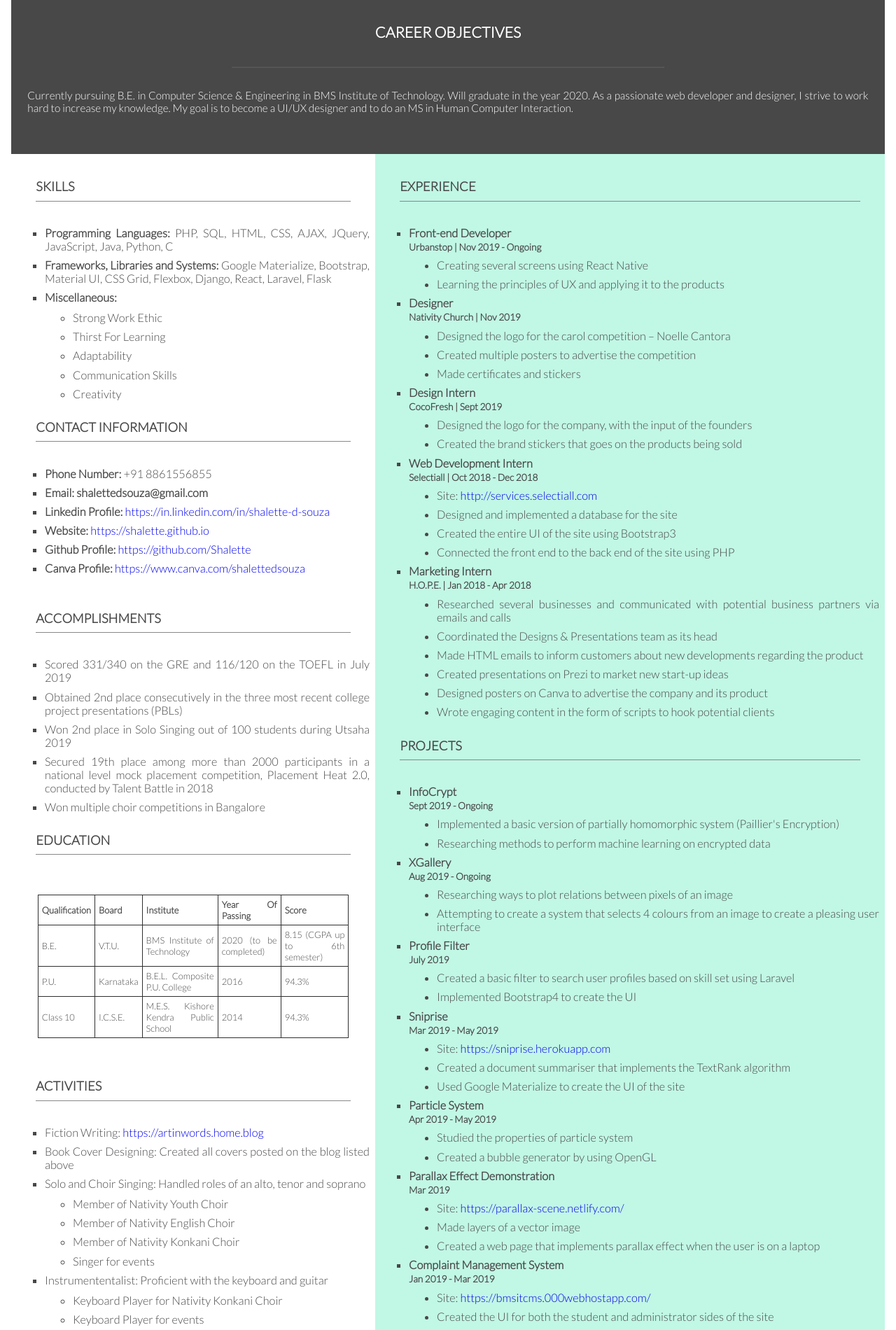
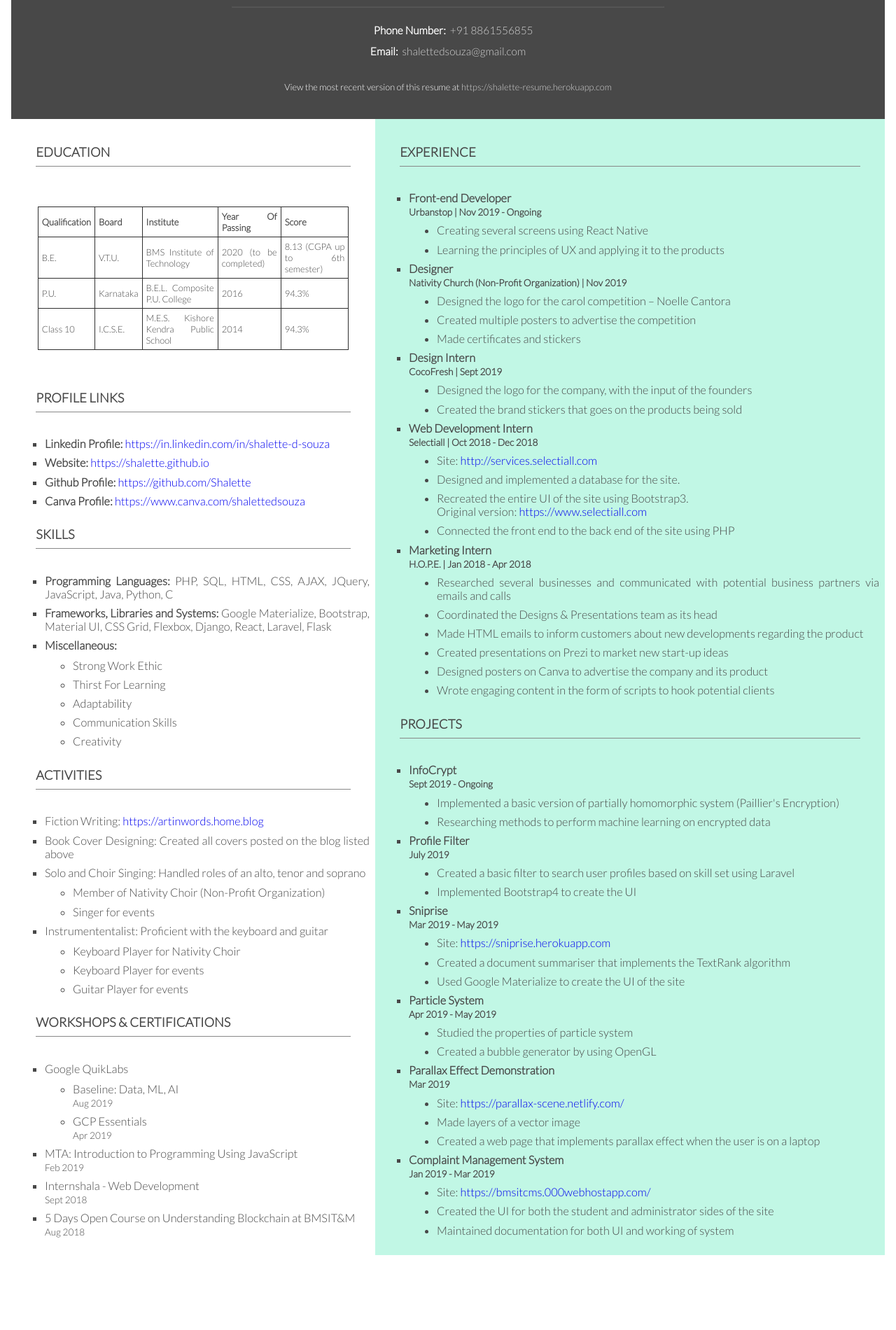
Before and after one commit to Shalette/react-resume, a React (Create React App) app: page / in a window 1280 px wide. Shown: the part 165-2065 px from the top of the page at 70% size. After the commit the page ends 1958 px from the top, so only its background shows below. Built offline with nearby package versions, Linux system fonts and the light colour scheme.

Commit message:
Changes made

```diff
--- a/src/App.css
+++ b/src/App.css
@@ -13,11 +13,11 @@ table, tr, td, th{
   overflow-x: scroll;
 }
 
-@media only screen and (min-width: 1035px) {
+@media only screen and (max-width: 1034px) {
   #left{
+    order: 3;
+  }
+  #right{
     order: 2;
   }
-  #right{
-    order: 3;
-  }
 }
--- a/src/App.js
+++ b/src/App.js
@@ -18,7 +18,7 @@ const theme = createMuiTheme({
   }
 });
 
-const Name = styled.h2({
+const Name = styled.h3({
   fontVariant: 'small-caps',
   fontFamily:'Raleway'
 });
@@ -29,9 +29,9 @@ const Line = styled.hr({
   width: '50%',
   opacity: '0.1',
 });
-const Summary = styled.p({
+const Summary = styled.span({
   padding:'1em',
-  textAlign: 'justify',
+  textAlign: 'center',
   fontSize: '0.6em',
 });
 const Heading = styled.h6({
@@ -96,15 +96,120 @@ export default function App() {
       <Grid className={classes.title} item xs={12}>
         <Name>Shalette D'Souza</Name>
         <p>Front end developer &amp; student at BMSIT&nbsp;&&nbsp;M</p>
-        <h5>CAREER OBJECTIVES</h5>
         <Line></Line>
-        <Summary>Currently pursuing B.E. in Computer Science & Engineering in BMS Institute of Technology. Will graduate in the year 2020. As a passionate web developer and designer, I strive to work hard to increase my knowledge. My goal is to become a UI/UX designer and to do an MS in Human Computer Interaction.
-        <br/><br/>
-         {/* <center><small>View the most recent version of this resume at <Link style={{color: "#d3d3d3"}} target="_blank" href="https://shalette-resume.herokuapp.com">https://shalette-resume.herokuapp.com
+        <Summary>
+          <b>Phone Number:</b><Link target="_blank" style={{color: "#d3d3d3"}} href="tel:+918861556855">&nbsp;&nbsp;+91&nbsp;8861556855</Link> <br/>
+          <b>Email:</b><Link target="_blank" style={{color: "#d3d3d3"}} href="mailto:shalettedsouza@gmail.com">&nbsp;&nbsp;shalettedsouza@gmail.com</Link>
+          <br/><br/>
+          <center><small>View the most recent version of this resume at <Link style={{color: "#d3d3d3"}} target="_blank" href="https://shalette-resume.herokuapp.com">https://shalette-resume.herokuapp.com
           </Link></small>
-          </center> */}
-          </Summary>
+          </center>
+        </Summary>
       </Grid>
+
+      <Grid id="left" className={classes.left} item sm={12} md={5} xs={12}>
+
+      <Heading>Education</Heading>
+      <div class="overflow">
+        <table>
+          <thead><tr><th>Qualification</th><th>Board</th><th>Institute</th><th>Year Of Passing</th><th>Score</th></tr></thead>
+          <tbody>
+            <tr>
+              <td>B.E.</td>
+              <td>V.T.U.</td>
+              <td>BMS Institute of Technology</td>
+              <td>2020 (to be completed)</td>
+              <td>8.13 (CGPA up to 6th semester)</td>
+            </tr>
+
+            <tr>
+              <td>P.U.</td>
+              <td>Karnataka</td>
+              <td>B.E.L. Composite P.U. College</td>
+              <td>2016</td>
+              <td>94.3%</td>
+            </tr>
+
+            <tr>
+              <td>Class 10</td>
+              <td>I.C.S.E.</td>
+              <td>M.E.S. Kishore Kendra Public School</td>
+              <td>2014</td>
+              <td>94.3%</td>
+            </tr>
+          </tbody>
+        </table>
+      </div>
+
+      <Heading>Profile Links</Heading>
+      <ListMain>
+        <ListItem><b>Linkedin&nbsp;Profile:</b>
+          <Link target="_blank" href="https://in.linkedin.com/in/shalette-d-souza">
+          &nbsp;https://in.linkedin.com/in/shalette-d-souza</Link>
+        </ListItem>
+          <ListItem><b>Website:</b>
+          <Link target="_blank"  href="https://shalette.github.io/">
+          &nbsp;https://shalette.github.io</Link>
+        </ListItem>
+        <ListItem><b>Github&nbsp;Profile:</b>
+          <Link target="_blank" href="https://github.com/Shalette">
+          &nbsp;https://github.com/Shalette</Link>
+        </ListItem>
+        <ListItem><b>Canva&nbsp;Profile:</b>
+          <Link target="_blank" href="https://www.canva.com/shalettedsouza">
+          &nbsp;https://www.canva.com/shalettedsouza</Link>
+        </ListItem>
+      </ListMain>
+
+      <Heading>Skills</Heading>
+      <ListMain>
+        <ListItem><b>Programming Languages: </b>PHP, SQL, HTML, CSS, AJAX, JQuery, JavaScript, Java, Python, C</ListItem>
+        <ListItem><b>Frameworks, Libraries and Systems: </b>Google Materialize, Bootstrap, Material UI, CSS Grid, Flexbox, Django, React, Laravel, Flask</ListItem>
+        <ListItem><b>Miscellaneous: </b>
+          <ListSub>
+            <ListItem>Strong Work Ethic</ListItem>
+            <ListItem>Thirst For Learning</ListItem>
+            <ListItem>Adaptability</ListItem>
+            <ListItem>Communication Skills</ListItem>
+            <ListItem>Creativity</ListItem>
+          </ListSub>
+        </ListItem>
+      </ListMain>
+
+      <Heading>Activities</Heading>
+      <ListMain>
+        <ListItem>Fiction Writing: <Link href="https://artinwords.home.blog/">https://artinwords.home.blog</Link></ListItem>
+        <ListItem>Book Cover Designing: Created all covers posted on the blog listed above</ListItem>
+        <ListItem>Solo and Choir Singing: Handled roles of an alto, tenor and soprano
+          <ListSub>
+              <ListItem>Member of Nativity Choir (Non-Profit Organization)</ListItem>
+              <ListItem>Singer for events</ListItem>
+          </ListSub>
+        </ListItem>
+        <ListItem>Instrumententalist: Proficient with the keyboard and guitar
+          <ListSub>
+              <ListItem>Keyboard Player for Nativity Choir</ListItem>
+              <ListItem>Keyboard Player for events</ListItem>
+              <ListItem>Guitar Player for events</ListItem>
+          </ListSub>
+        </ListItem>
+      </ListMain>
+
+      <Heading>Workshops&nbsp;&amp; Certifications</Heading>
+      <ListMain>
+        <ListItem>Google QuikLabs
+          <ListSub>
+              <ListItem>Baseline: Data, ML, AI <br /><small>Aug 2019</small></ListItem>
+              <ListItem>GCP Essentials<br /><small>Apr 2019</small></ListItem>
+          </ListSub>
+        </ListItem>
+        <ListItem>MTA: Introduction to Programming Using JavaScript<br /><small>Feb 2019 </small></ListItem>
+        <ListItem>Internshala - Web Development<br /><small>Sept 2018</small></ListItem>
+        <ListItem>5 Days Open Course on Understanding Blockchain at BMSIT&M<br /><small>Aug 2018</small>
+        </ListItem>
+      </ListMain>
+      </Grid>
+
 
       <Grid id="right" className={classes.right} item sm={12} md={7} xs={12}>
       <Heading>Experience</Heading>
@@ -116,7 +221,7 @@ export default function App() {
         <ListItem>Learning the principles of UX and applying it to the products</ListItem>
       </ListInfo>
 
-      <ListItem><b>Designer<br/><small>Nativity Church | Nov 2019</small></b></ListItem>
+      <ListItem><b>Designer<br/><small>Nativity Church (Non-Profit Organization) | Nov 2019</small></b></ListItem>
       <ListInfo>
         <ListItem>Designed the logo for the carol competition – Noelle Cantora</ListItem>
         <ListItem>Created multiple posters to advertise the competition</ListItem>
@@ -132,8 +237,8 @@ export default function App() {
       <ListItem><b>Web Development Intern<br /><small>Selectiall | Oct 2018 - Dec 2018</small></b></ListItem>
       <ListInfo>
         <ListItem>Site:&nbsp;<Link target="_blank" href="http://services.selectiall.com">http://services.selectiall.com</Link></ListItem>
-        <ListItem>Designed and implemented a database for the site</ListItem>
-        <ListItem>Created the entire UI of the site using Bootstrap3</ListItem>
+        <ListItem>Designed and implemented a database for the site.</ListItem>
+        <ListItem>Recreated the entire UI of the site using Bootstrap3.<br />Original version:&nbsp;<Link target="_blank" href="http://www.selectiall.com">https://www.selectiall.com</Link></ListItem>
         <ListItem>Connected the front end to the back end of the site using PHP</ListItem>
       </ListInfo>
 
@@ -155,12 +260,6 @@ export default function App() {
       <ListInfo>
         <ListItem>Implemented a basic version of partially homomorphic system (Paillier's Encryption)</ListItem>
         <ListItem>Researching methods to perform machine learning on encrypted data</ListItem>
-      </ListInfo>
-
-      <ListItem><b>XGallery<br /><small>Aug 2019 - Ongoing</small></b></ListItem>
-      <ListInfo>
-        <ListItem>Researching ways to plot relations between pixels of an image</ListItem>
-        <ListItem>Attempting to create a system that selects 4 colours from an image to create a pleasing user interface</ListItem>
       </ListInfo>
 
       <ListItem><b>Profile Filter<br /><small>July 2019</small></b></ListItem>
@@ -198,126 +297,13 @@ export default function App() {
         <ListItem>Site:&nbsp;<Link target="_blank" href="https://bmsitcms.000webhostapp.com/">https://bmsitcms.000webhostapp.com/
         </Link></ListItem>
         <ListItem>Created the UI for both the student and administrator sides of the site</ListItem>
-        <ListItem>Created a guide for future developers to handle the site and delivered the project to the department</ListItem>
+        <ListItem>Maintained documentation for both UI and working of system</ListItem>
       </ListInfo>
       </ListMain>
+
       </Grid>
 
-      <Grid id="left" className={classes.left} item sm={12} md={5} xs={12}>
-      <Heading>Skills</Heading>
-      <ListMain>
-        <ListItem><b>Programming Languages: </b>PHP, SQL, HTML, CSS, AJAX, JQuery, JavaScript, Java, Python, C</ListItem>
-        <ListItem><b>Frameworks, Libraries and Systems: </b>Google Materialize, Bootstrap, Material UI, CSS Grid, Flexbox, Django, React, Laravel, Flask</ListItem>
-        <ListItem><b>Miscellaneous: </b>
-          <ListSub>
-            <ListItem>Strong Work Ethic</ListItem>
-            <ListItem>Thirst For Learning</ListItem>
-            <ListItem>Adaptability</ListItem>
-            <ListItem>Communication Skills</ListItem>
-            <ListItem>Creativity</ListItem>
-          </ListSub>
-        </ListItem>
-      </ListMain>
-
-      <Heading>Contact Information</Heading>
-      <ListMain>
-        <ListItem><b>Phone Number:</b> +91&nbsp;8861556855</ListItem>
-        <ListItem><b>Email: shalettedsouza@gmail.com</b></ListItem>
-        <ListItem><b>Linkedin&nbsp;Profile:</b>
-          <Link target="_blank" href="https://in.linkedin.com/in/shalette-d-souza">
-          &nbsp;https://in.linkedin.com/in/shalette-d-souza</Link>
-        </ListItem>
-          <ListItem><b>Website:</b>
-          <Link target="_blank"  href="https://shalette.github.io/">
-          &nbsp;https://shalette.github.io</Link>
-        </ListItem>
-        <ListItem><b>Github&nbsp;Profile:</b>
-          <Link target="_blank" href="https://github.com/Shalette">
-          &nbsp;https://github.com/Shalette</Link>
-        </ListItem>
-        <ListItem><b>Canva&nbsp;Profile:</b>
-          <Link target="_blank" href="https://www.canva.com/shalettedsouza">
-          &nbsp;https://www.canva.com/shalettedsouza</Link>
-        </ListItem>
-      </ListMain>
-      <Heading style={{paddingTop: '23px'}}>Accomplishments</Heading>
-      <ListMain>
-        <ListItem>Scored 331/340 on the GRE and 116/120 on the TOEFL in July 2019</ListItem>
-        <ListItem>Obtained 2nd place consecutively in the three most recent college project presentations (PBLs)</ListItem>
-        <ListItem>Won 2nd place in Solo Singing out of 100 students during Utsaha 2019</ListItem>
-        <ListItem>Secured 19th place among more than 2000 participants in a national level mock placement competition, Placement Heat 2.0, conducted by Talent Battle in 2018
-        </ListItem>
-        <ListItem>Won multiple choir competitions in Bangalore</ListItem>
-      </ListMain>
-
-      <Heading>Education</Heading>
-      <div class="overflow">
-        <table>
-          <thead><tr><th>Qualification</th><th>Board</th><th>Institute</th><th>Year Of Passing</th><th>Score</th></tr></thead>
-          <tbody>
-            <tr>
-              <td>B.E.</td>
-              <td>V.T.U.</td>
-              <td>BMS Institute of Technology</td>
-              <td>2020 (to be completed)</td>
-              <td>8.15 (CGPA up to 6th semester)</td>
-            </tr>
-
-            <tr>
-              <td>P.U.</td>
-              <td>Karnataka</td>
-              <td>B.E.L. Composite P.U. College</td>
-              <td>2016</td>
-              <td>94.3%</td>
-            </tr>
-
-            <tr>
-              <td>Class 10</td>
-              <td>I.C.S.E.</td>
-              <td>M.E.S. Kishore Kendra Public School</td>
-              <td>2014</td>
-              <td>94.3%</td>
-            </tr>
-          </tbody>
-        </table>
-      </div>
-      <Heading>Activities</Heading>
-      <ListMain>
-        <ListItem>Fiction Writing: <Link href="https://artinwords.home.blog/">https://artinwords.home.blog</Link></ListItem>
-        <ListItem>Book Cover Designing: Created all covers posted on the blog listed above</ListItem>
-        <ListItem>Solo and Choir Singing: Handled roles of an alto, tenor and soprano
-          <ListSub>
-              <ListItem>Member of Nativity Youth Choir</ListItem>
-              <ListItem>Member of Nativity English Choir</ListItem>
-              <ListItem>Member of Nativity Konkani Choir</ListItem>
-              <ListItem>Singer for events</ListItem>
-          </ListSub>
-        </ListItem>
-        <ListItem>Instrumententalist: Proficient with the keyboard and guitar
-          <ListSub>
-              <ListItem>Keyboard Player for Nativity Konkani Choir</ListItem>
-              <ListItem>Keyboard Player for events</ListItem>
-              <ListItem>Guitar Player for events</ListItem>
-          </ListSub>
-        </ListItem>
-      </ListMain>
-
-      <Heading>Workshops&nbsp;&amp; Certifications</Heading>
-      <ListMain>
-        <ListItem>Google QuikLabs
-          <ListSub>
-              <ListItem>Baseline: Data, ML, AI <br /><small>Aug 2019</small></ListItem>
-              <ListItem>GCP Essentials<br /><small>Apr 2019</small></ListItem>
-          </ListSub>
-        </ListItem>
-        <ListItem>MTA: Introduction to Programming Using JavaScript<br /><small>Feb 2019 </small></ListItem>
-        <ListItem>Internshala - Web Development<br /><small>Sept 2018</small></ListItem>
-        <ListItem>5 Days Open Course on Understanding Blockchain at BMSIT&M<br /><small>Aug 2018</small>
-        </ListItem>
-      </ListMain>
       </Grid>
-
-    </Grid>
     </Container>
     </MuiThemeProvider>
   );
```
